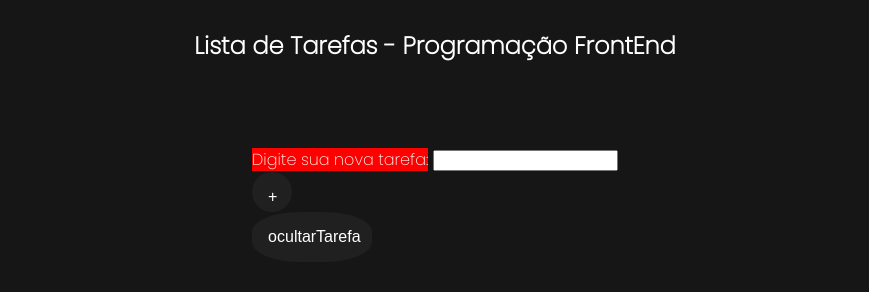
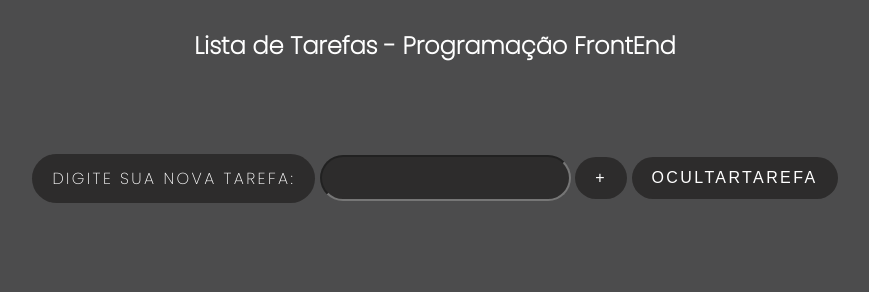
Before and after one commit to GabrielMilczwski/Tudo-list, a plain HTML site: page todo list/aula12_03/index.html in a window 1280 px wide. Shown: the whole page, without its empty margins (205-1074 px from the left). Drawn offline with Linux system fonts and the light colour scheme.

Commit message:
style.css

```diff
--- a/todo list/aula12_03/assets/css/style.css
+++ b/todo list/aula12_03/assets/css/style.css
@@ -1,27 +1,18 @@
 @import url('https://fonts.googleapis.com/css2?family=Poppins:wght@200&display=swap');
 
-:root{
-    --color-dark: rgb(14, 14, 14);
-    --color-dark2: rgb(32, 32, 32);
-    --color-dark3: rgb(22, 22, 22);
-    --color-white: #fff;
-    --color-green: rgb(103, 195, 80);
-    --color-green2: rgb(51, 149, 26);
-    --color-red: rgb(184, 40, 35);
-    --color-red2: rgb(146, 22, 17);
-}
+
 
 body{
     font-family: 'Poppins', sans-serif;
     display: flex;
     justify-content: center;
-    background-color: var(--color-white);
     display: flex;
     flex-direction: column;
     align-items: center;
     gap: 4rem;
-    background-color:var(--color-dark3);
+    background-color:rgb(76, 76, 77);
     color: white;
+
 
 }
 
@@ -36,6 +27,7 @@ body{
     align-items: center;
     gap: 1rem;
     flex-wrap: wrap;
+
 }
 
 #adicionaTarefaNaLista,
@@ -48,13 +40,19 @@ body{
 }
 
 #adicionaTarefaNaLista{
-    background-color: var(--color-dark2);
-    color: var(--color-white);
-    border-radius: 50%;
-    width: 40px;
-    height: 40px;
-    cursor: pointer;
-    transition: .4s;
+    display: inline-block;
+  padding: .75rem 1.25rem;
+  border-radius: 10rem;
+  color: #ffffff;
+  text-transform: uppercase;
+  font-size: 1rem;
+  letter-spacing: .15rem;
+  transition: all .3s;
+  position: relative;
+  overflow: hidden;
+  z-index: 1;
+  background-color: rgb(45, 44, 44);
+  margin-top: 10px;
 
 }
 
@@ -63,16 +61,43 @@ body{
 }
 
 #ocultarTarefa{
-    background-color: var(--color-dark2);
-    color: var(--color-white);
-    border-radius: 40%;
-    width: 120px;
-    height: 50px;
-    cursor: pointer;
-    transition: .4s;
+    display: inline-block;
+  padding: .75rem 1.25rem;
+  border-radius: 10rem;
+  color: #ffffff;
+  text-transform: uppercase;
+  font-size: 1rem;
+  letter-spacing: .15rem;
+  transition: all .3s;
+  position: relative;
+  overflow: hidden;
+  z-index: 1;
+  background-color: rgb(45, 44, 44);
+  vertical-align: middle;
 }
 
 #ocultarTarefa:hover{
+    background-color: maroon;
+}
+
+#desocultarTarefas{
+  display: inline-block;
+  padding: .75rem 1.25rem;
+  border-radius: 10rem;
+  color: #ffffff;
+  text-transform: uppercase;
+  font-size: 1rem;
+  letter-spacing: .15rem;
+  transition: all .3s;
+  position: relative;
+  overflow: hidden;
+  z-index: 1;
+  background-color: rgb(45, 44, 44);
+  display: flex;
+  vertical-align: middle;
+}
+
+#desocultarTarefas:hover{
     background-color: maroon;
 }
 
@@ -85,7 +110,50 @@ main{
     justify-content: space-between;
 }
 
+#input_nova_tarefa{
+    display: inline-block;
+  padding: .75rem 1.25rem;
+  border-radius: 10rem;
+  color: #ffffff;
+  text-transform: uppercase;
+  font-size: 1rem;
+  letter-spacing: .15rem;
+  transition: all .3s;
+  position: relative;
+  overflow: hidden;
+  z-index: 1;
+  background-color: rgb(45, 44, 44);
+}
+
 label {
-    background-color: red;
+    display: inline-block;
+  padding: .75rem 1.25rem;
+  border-radius: 10rem;
+  color: #ffffff;
+  text-transform: uppercase;
+  font-size: 1rem;
+  letter-spacing: .15rem;
+  transition: all .3s;
+  position: relative;
+  overflow: hidden;
+  z-index: 1;
+  background-color: rgb(45, 44, 44);
+  vertical-align: middle;
 
 }
+
+#idTarefa{
+    display: inline-block;
+    padding: .75rem 1.25rem;
+    border-radius: 10rem;
+    color: #ffffff;
+    text-transform: uppercase;
+    font-size: 1rem;
+    letter-spacing: .15rem;
+    transition: all .3s;
+    position: relative;
+    overflow: hidden;
+    z-index: 1;
+    background-color: rgb(45, 44, 44);
+    vertical-align: middle;
+}
```
